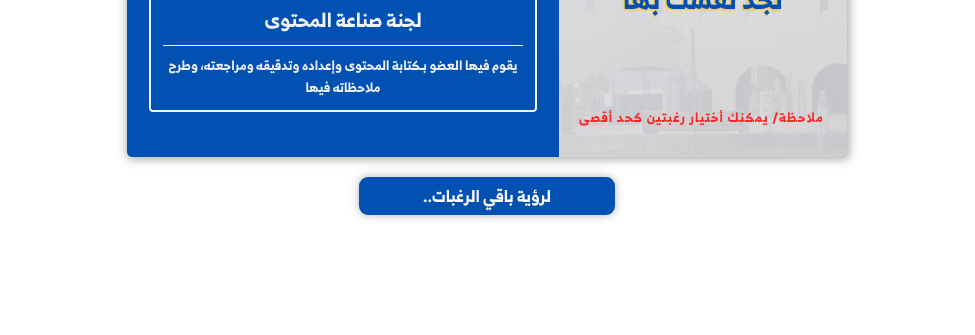
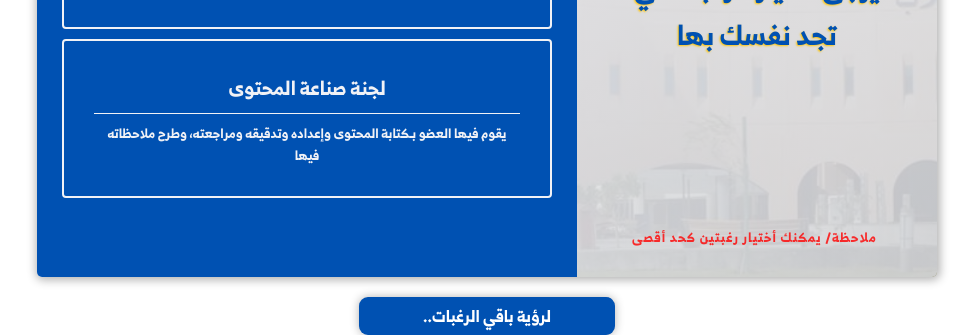
Before and after one commit to moha750/AR_KFU-FORM, a plain HTML site: page index.html in a window 1280 px wide. Shown: the part 483-818 px from the top of the page, without its empty margins (153-1128 px from the left). Drawn offline with nearby package versions, Linux system fonts and the light colour scheme; some packages are replaced by stand-ins of ours; a script that the page names is missing; a web font is replaced by a local one.

Commit message:
Update style.css

```diff
--- a/style.css
+++ b/style.css
@@ -40,8 +40,8 @@ body {
 }
 
 #container {
-  width: 720px;
-  height: 480px;
+  width: 900px;
+  height: 600px;
   margin: 0 auto;
   box-shadow: 1px 1px 10px 2px rgba(0, 0, 0, 0.3);
   -webkit-border-radius: 5px;
@@ -66,7 +66,7 @@ body {
 .content {
   width: 100%;
   height: 100%;
-  padding: 20px;
+  padding: 55px;
   background: -moz-linear-gradient(-45deg, rgba(241, 242, 246, 0.9) 0%, rgba(227, 228, 232, 0.9) 45%, rgba(214, 215, 219, 0.9) 100%);
   background: -webkit-linear-gradient(-45deg, rgba(241, 242, 246, 0.9) 0%, rgba(227, 228, 232, 0.9) 45%, rgba(214, 215, 219, 0.9) 100%);
   background: linear-gradient(135deg, rgba(241, 242, 246, 0.9) 0%, rgba(227, 228, 232, 0.9) 45%, rgba(214, 215, 219, 0.9) 100%);
@@ -95,7 +95,8 @@ body {
 .form-column {
   width: 60%;
   height: 100%;
-  padding: 22px;
+  padding-right: 25px;
+  padding-left: 25px;
   float: right;
   background: #2ebd59;
   background: -moz-linear-gradient(45deg, #2ebd59 0%, #32c95d 54%, #39e561 100%);
@@ -106,7 +107,7 @@ body {
 .subscribtion {
   width: 100%;
   overflow: hidden;
-  padding: 12px;
+  padding: 30px;
   margin-bottom: 10px;
   border: 2px solid #f1f2f6;
   -webkit-border-radius: 4px;
```
